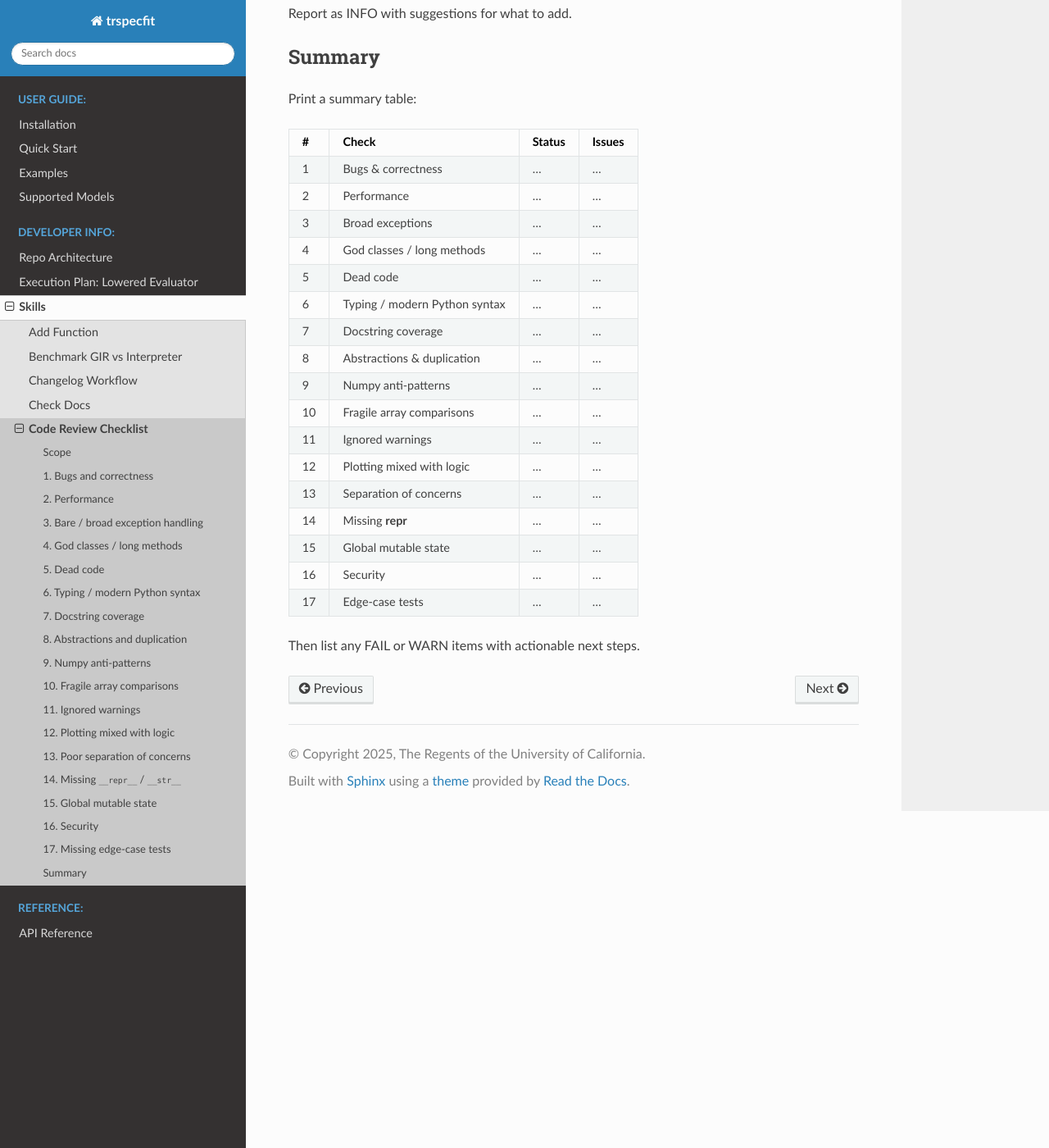
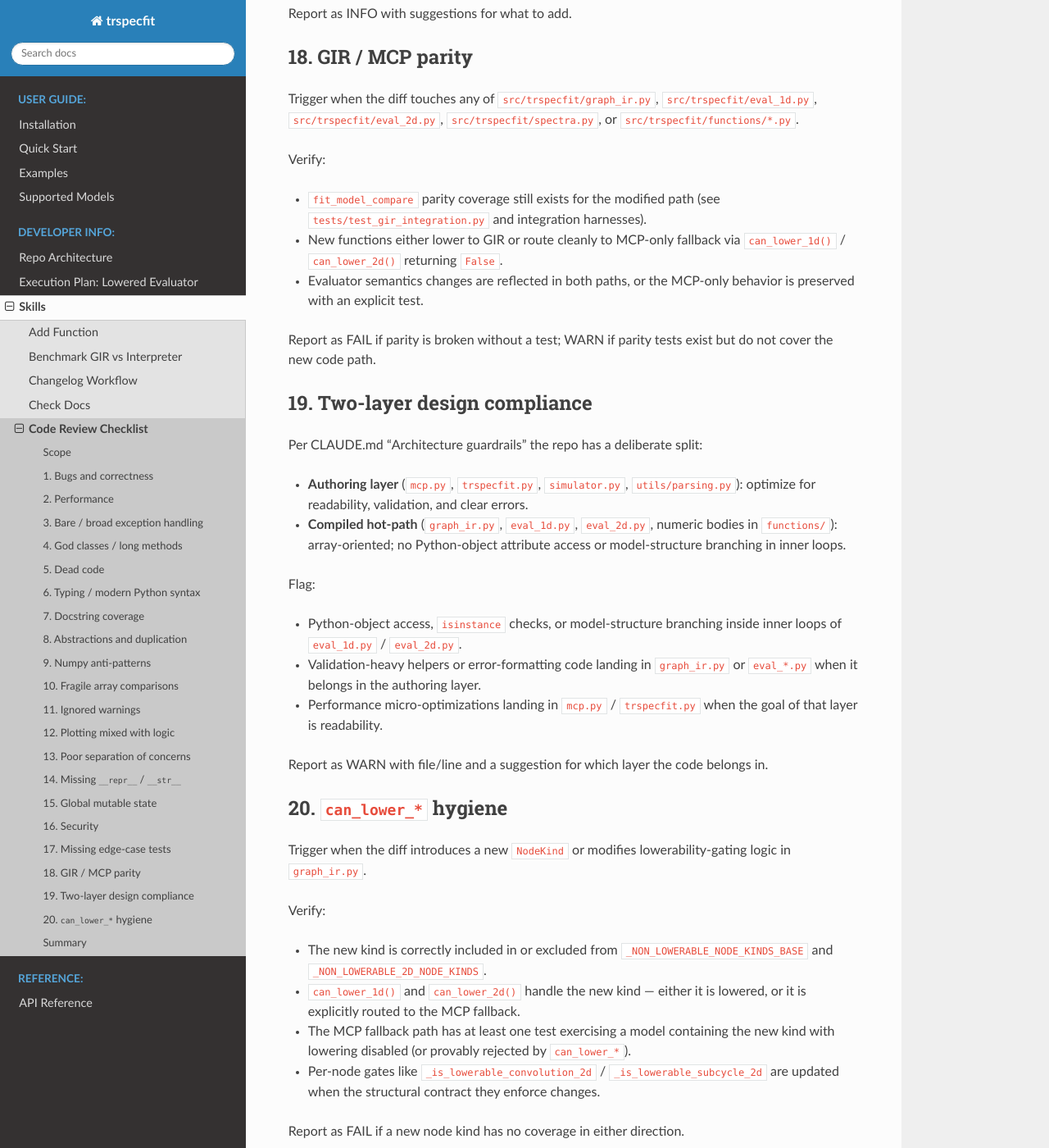
Before and after one commit to InfinityMonkeyAtWork/time-resolved-spectroscopy-fit, a Sphinx documentation site: the page built from docs/ai/code-review.md, in a window 1280 px wide and 1400 px high, scrolled down 4507 px. Shown: the whole window at 82% size. Built offline with Sphinx 7.4.7 and the Read the Docs theme 3.1.0, drawn with Linux system fonts in a browser that asks for light colours; some of the changed text lies outside the part shown.

```diff
--- a/docs/ai/code-review.md
+++ b/docs/ai/code-review.md
@@ -186,6 +186,66 @@ Scan test files for coverage of:
 
 Report as INFO with suggestions for what to add.
 
+## 18. GIR / MCP parity
+
+Trigger when the diff touches any of `src/trspecfit/graph_ir.py`,
+`src/trspecfit/eval_1d.py`, `src/trspecfit/eval_2d.py`,
+`src/trspecfit/spectra.py`, or `src/trspecfit/functions/*.py`.
+
+Verify:
+
+- `fit_model_compare` parity coverage still exists for the modified path
+  (see `tests/test_gir_integration.py` and integration harnesses).
+- New functions either lower to GIR or route cleanly to MCP-only fallback via
+  `can_lower_1d()` / `can_lower_2d()` returning `False`.
+- Evaluator semantics changes are reflected in both paths, or the MCP-only
+  behavior is preserved with an explicit test.
+
+Report as FAIL if parity is broken without a test; WARN if parity tests exist
+but do not cover the new code path.
+
+## 19. Two-layer design compliance
+
+Per CLAUDE.md "Architecture guardrails" the repo has a deliberate split:
+
+- **Authoring layer** (`mcp.py`, `trspecfit.py`, `simulator.py`,
+  `utils/parsing.py`): optimize for readability, validation, and clear errors.
+- **Compiled hot-path** (`graph_ir.py`, `eval_1d.py`, `eval_2d.py`, numeric
+  bodies in `functions/`): array-oriented; no Python-object attribute access
+  or model-structure branching in inner loops.
+
+Flag:
+
+- Python-object access, `isinstance` checks, or model-structure branching
+  inside inner loops of `eval_1d.py` / `eval_2d.py`.
+- Validation-heavy helpers or error-formatting code landing in `graph_ir.py`
+  or `eval_*.py` when it belongs in the authoring layer.
+- Performance micro-optimizations landing in `mcp.py` / `trspecfit.py` when
+  the goal of that layer is readability.
+
+Report as WARN with file/line and a suggestion for which layer the code
+belongs in.
+
+## 20. `can_lower_*` hygiene
+
+Trigger when the diff introduces a new `NodeKind` or modifies
+lowerability-gating logic in `graph_ir.py`.
+
+Verify:
+
+- The new kind is correctly included in or excluded from
+  `_NON_LOWERABLE_NODE_KINDS_BASE` and `_NON_LOWERABLE_2D_NODE_KINDS`.
+- `can_lower_1d()` and `can_lower_2d()` handle the new kind — either it is
+  lowered, or it is explicitly routed to the MCP fallback.
+- The MCP fallback path has at least one test exercising a model containing
+  the new kind with lowering disabled (or provably rejected by
+  `can_lower_*`).
+- Per-node gates like `_is_lowerable_convolution_2d` /
+  `_is_lowerable_subcycle_2d` are updated when the structural contract they
+  enforce changes.
+
+Report as FAIL if a new node kind has no coverage in either direction.
+
 ## Summary
 
 Print a summary table:
@@ -209,5 +269,8 @@ Print a summary table:
 | 15 | Global mutable state | ... | ... |
 | 16 | Security | ... | ... |
 | 17 | Edge-case tests | ... | ... |
+| 18 | GIR / MCP parity | ... | ... |
+| 19 | Two-layer design compliance | ... | ... |
+| 20 | `can_lower_*` hygiene | ... | ... |
 
 Then list any FAIL or WARN items with actionable next steps.
```
Also changed, not shown: docs/ai/benchmark.md (+40 -5 lines), docs/ai/check-docs.md (+8 -3 lines), docs/design/archive/numba_vs_jax.md (+4 -6 lines), .claude/skills/benchmark/SKILL.md, 1 other file.
